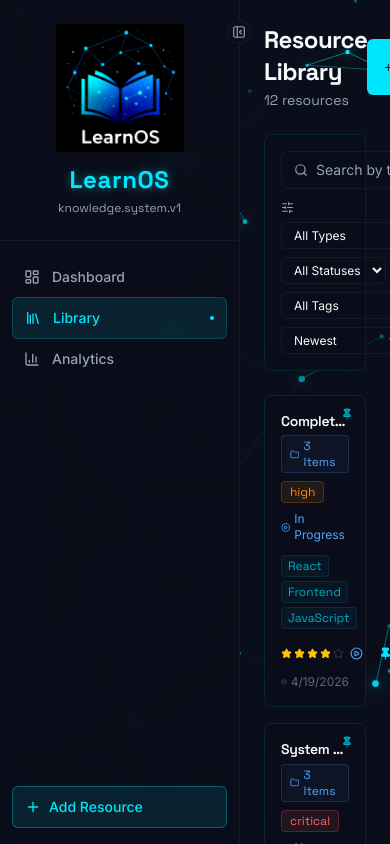
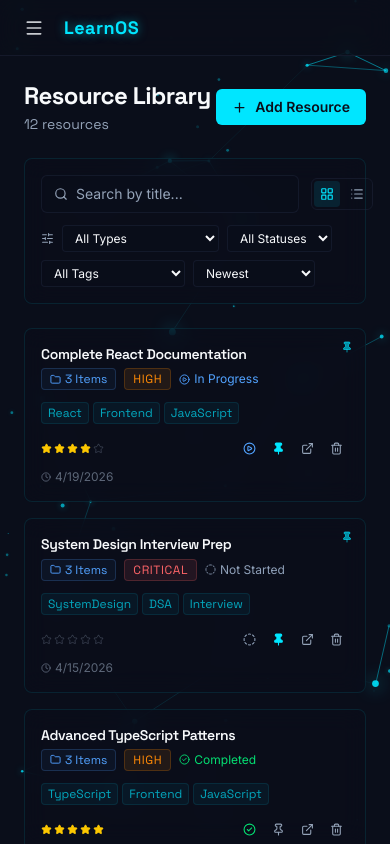
Before and after one commit to PLayerNightQueen16/Smart_Study_Hub, a React (Vite) app: page /resources in a window 390 px wide. Built offline with nearby package versions, Linux system fonts and the light colour scheme.

Commit message:
Improve responsiveness

```diff
--- a/src/components/Layout.jsx
+++ b/src/components/Layout.jsx
@@ -7,7 +7,9 @@ import {
   BarChart3,
   Plus,
   PanelLeftClose,
-  PanelLeftOpen
+  PanelLeftOpen,
+  Menu,
+  X
 } from
   "lucide-react";
 
@@ -20,34 +22,46 @@ const navItems = [
 export function Layout({ children }) {
   const [location] = useLocation();
   const [collapsed, setCollapsed] = useState(false);
+  const [mobileMenuOpen, setMobileMenuOpen] = useState(false);
 
   return (
     <div className="min-h-screen text-foreground relative">
       <ConstellationBackground />
       <div className="relative z-10 flex h-screen overflow-hidden">
-        <aside className={`${collapsed ? "w-20" : "w-60"} transition-all duration-300 ease-in-out shrink-0 flex flex-col border-r border-border/50 bg-background/80 backdrop-blur-sm relative`}>
+
+        {mobileMenuOpen && (
+          <div
+            className="md:hidden fixed inset-0 bg-black/60 z-40 backdrop-blur-sm transition-opacity"
+            onClick={() => setMobileMenuOpen(false)}
+          />
+        )}
+
+        <aside className={`absolute md:relative z-50 h-full ${mobileMenuOpen ? "translate-x-0" : "-translate-x-full"} md:translate-x-0 ${collapsed ? "md:w-20" : "md:w-60"} w-64 transition-all duration-300 ease-in-out shrink-0 flex flex-col border-r border-border/50 bg-background/95 backdrop-blur-xl`}>
 
           <button
             onClick={() => setCollapsed(!collapsed)}
-            className="absolute -right-3 top-5 bg-background border border-border/50 rounded-full p-1 text-muted-foreground hover:text-primary z-20 transition-colors"
+            className="hidden md:flex absolute -right-3 top-5 bg-background border border-border/50 rounded-full p-1 text-muted-foreground hover:text-primary z-20 transition-colors"
           >
             {collapsed ? <PanelLeftOpen size={14} /> : <PanelLeftClose size={14} />}
           </button>
 
-          <div className={`py-6 border-b border-border/50 flex flex-col items-center ${collapsed ? "px-1" : "px-4"}`}>
+          <button
+             onClick={() => setMobileMenuOpen(false)}
+             className="md:hidden absolute right-4 top-4 p-2 text-muted-foreground hover:text-foreground hover:bg-accent rounded-full transition-colors"
+          >
+             <X size={20} />
+          </button>
+
+          <div className={`py-6 border-b border-border/50 flex flex-col items-center ${collapsed ? "md:px-1" : "px-4"}`}>
             <div className="flex flex-col items-center gap-3 w-full">
-              <img src="/logo.jpg" alt="LearnOS Logo" className={`${collapsed ? "w-12 h-12" : "w-32 h-32"} shrink-0 object-contain transition-all duration-300`} />
-              {!collapsed && (
-                <span className="text-2xl font-display font-bold text-primary tracking-wide cyan-glow-text">
+              <img src="/logo.jpg" alt="LearnOS Logo" className={`${collapsed ? "md:w-12 md:h-12 w-24 h-24" : "w-32 h-32"} shrink-0 object-contain transition-all duration-300`} />
+              <span className={`text-2xl font-display font-bold text-primary tracking-wide cyan-glow-text ${collapsed ? "md:hidden" : ""}`}>
                 LearnOS
               </span>
-              )}
             </div>
-            {!collapsed && (
-              <p className="text-xs text-muted-foreground mt-1 font-mono truncate">
+            <p className={`text-xs text-muted-foreground mt-1 font-mono truncate ${collapsed ? "md:hidden" : ""}`}>
               knowledge.system.v1
             </p>
-            )}
           </div>
 
           <nav className="flex-1 px-3 py-4 space-y-1 overflow-y-auto no-scrollbar">
@@ -57,18 +71,18 @@ export function Layout({ children }) {
                   location === "/" || location === "" :
                   location.startsWith(href);
               return (
-                <Link key={href} href={href}>
+                <Link key={href} href={href} onClick={() => setMobileMenuOpen(false)}>
                   <div
                     className={`flex items-center gap-3 px-3 py-2.5 rounded-md text-sm font-medium transition-all cursor-pointer ${isActive ?
                         "bg-primary/10 text-primary border border-primary/20" :
-                        "text-muted-foreground hover:text-foreground hover:bg-accent/50"} ${collapsed ? "justify-center px-0" : ""}`
+                        "text-muted-foreground hover:text-foreground hover:bg-accent/50"} ${collapsed ? "md:justify-center md:px-0" : ""}`
                     }
                     title={collapsed ? label : undefined}
                   >
                     <Icon size={16} className="shrink-0" />
-                    {!collapsed && <span>{label}</span>}
-                    {!collapsed && isActive &&
-                      <div className="ml-auto w-1 h-1 rounded-full bg-primary" />
+                    <span className={collapsed ? "md:hidden" : ""}>{label}</span>
+                    {isActive &&
+                      <div className={`ml-auto w-1 h-1 rounded-full bg-primary ${collapsed ? "md:hidden" : ""}`} />
                     }
                   </div>
                 </Link>);
@@ -76,20 +90,30 @@ export function Layout({ children }) {
           </nav>
 
           <div className="px-3 pb-4 pt-2">
-            <Link href="/resources/new">
+            <Link href="/resources/new" onClick={() => setMobileMenuOpen(false)}>
               <div
-                className={`flex items-center gap-2 py-2.5 rounded-md bg-primary/10 border border-primary/30 text-primary text-sm font-medium hover:bg-primary/20 transition-all cursor-pointer ${collapsed ? "justify-center px-0" : "px-3"}`}
+                className={`flex items-center gap-2 py-2.5 rounded-md bg-primary/10 border border-primary/30 text-primary text-sm font-medium hover:bg-primary/20 transition-all cursor-pointer ${collapsed ? "md:justify-center md:px-0" : "px-3"}`}
                 title={collapsed ? "Add Resource" : undefined}
               >
                 <Plus size={16} className="shrink-0" />
-                {!collapsed && <span>Add Resource</span>}
+                <span className={collapsed ? "md:hidden" : ""}>Add Resource</span>
               </div>
             </Link>
           </div>
         </aside>
-        <main className="flex-1 overflow-auto">
+
+        <div className="flex-1 flex flex-col h-screen overflow-hidden relative">
+          <div className="md:hidden shrink-0 h-14 bg-background/80 backdrop-blur-md border-b border-border/50 flex items-center px-4 z-40">
+            <button onClick={() => setMobileMenuOpen(true)} className="p-2 text-foreground/80 hover:text-primary transition-colors">
+              <Menu size={20} />
+            </button>
+            <span className="ml-3 font-display font-bold text-primary tracking-wide text-lg cyan-glow-text shadow-glow">LearnOS</span>
+          </div>
+
+          <main className="flex-1 overflow-auto w-full">
             {children}
           </main>
+        </div>
       </div>
     </div>);
 
--- a/src/components/ResourceCard.jsx
+++ b/src/components/ResourceCard.jsx
@@ -1,6 +1,7 @@
 
 import { useQueryClient } from "@tanstack/react-query";
 import {
+  useUpdateResource,
   useUpdateResourceStatus,
   useTogglePin,
   useRateResource,
@@ -74,6 +75,7 @@ const statusConfig = {
 
 export function ResourceCard({ resource }) {
   const queryClient = useQueryClient();
+  const updateResource = useUpdateResource();
   const updateStatus = useUpdateResourceStatus();
   const togglePin = useTogglePin();
   const rateResource = useRateResource();
@@ -91,6 +93,17 @@ export function ResourceCard({ resource }) {
   const typeColor = typeColors[resource.type] ?? "text-slate-400";
   const statusInfo = statusConfig[resource.status] ?? statusConfig.not_started;
   const StatusIcon = statusInfo.icon;
+
+  const cyclePriority = (e) => {
+    e?.preventDefault();
+    e?.stopPropagation();
+    const order = ["low", "medium", "high", "critical"];
+    const next = order[(order.indexOf(resource.priority) + 1) % 4];
+    updateResource.mutate(
+      { id: resource.id, data: { priority: next } },
+      { onSuccess: invalidateAll }
+    );
+  };
 
   const cycleStatus = (e) => {
     e?.preventDefault();
@@ -142,9 +155,13 @@ export function ResourceCard({ resource }) {
                   <Folder size={11} className="inline-block" />
                   {resource.children?.length || 0} Items
                 </span>
-                <span className={`text-xs px-2 py-0.5 rounded border font-mono ${priorityColors[resource.priority] ?? priorityColors.low}`}>
+                <button
+                  onClick={cyclePriority}
+                  className={`text-xs px-2 py-0.5 rounded border font-mono uppercase tracking-wider hover:opacity-80 transition-opacity ${priorityColors[resource.priority] ?? priorityColors.low}`}
+                  title="Cycle priority"
+                >
                   {resource.priority}
-                </span>
+                </button>
                 <span className={`text-xs flex items-center gap-1 ${statusInfo.color}`}>
                   <StatusIcon size={11} />
                   {statusInfo.label}
```
Also changed, not shown: src/lib/api-mock.js. Lines whose indentation alone changed are shown as unchanged.
